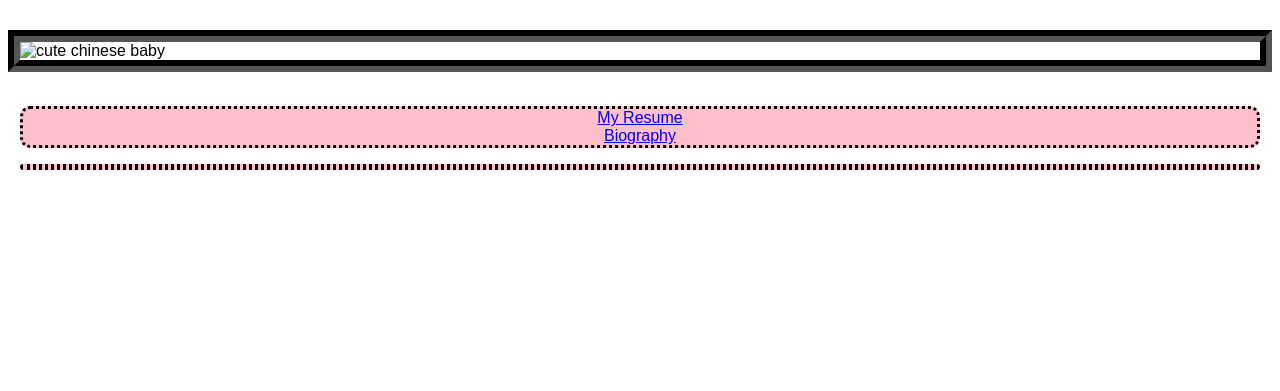
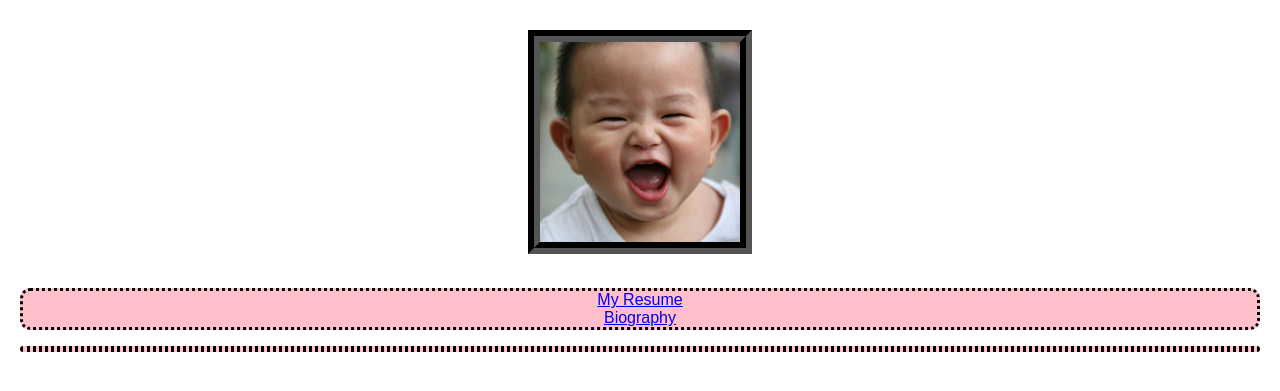
Before and after one commit to mfeltz/mfeltz.github.io, a plain HTML site: page index.html in a window 1280 px wide. Shown: the part 179-570 px from the top of the page. Drawn offline with Linux system fonts and the light colour scheme.

Commit message:
updated files

```diff
--- a/index.html
+++ b/index.html
@@ -12,9 +12,9 @@
 
 <h2>Margaret Feltz</h2>
 <div>
-<img src = "file://///Users/mfeltz95/Desktop/Comp20/Portfolio/china-baby.jpg" alt = "cute chinese baby"><br/>
-<p id = 'resume'><a href = "file://///Users/mfeltz95/Desktop/Comp20/Portfolio/resume.html">My Resume </a><br/>
-<a href = "file://///Users/mfeltz95/Desktop/Comp20/Portfolio/bio.html">Biography</a><p>
+<img src = "china-baby.jpg" alt = "cute chinese baby"><br/>
+<p id = 'resume'><a href = "resume.html">My Resume </a><br/>
+<a href = "bio.html">Biography</a><p>
 
 </div>
 </html>
```
